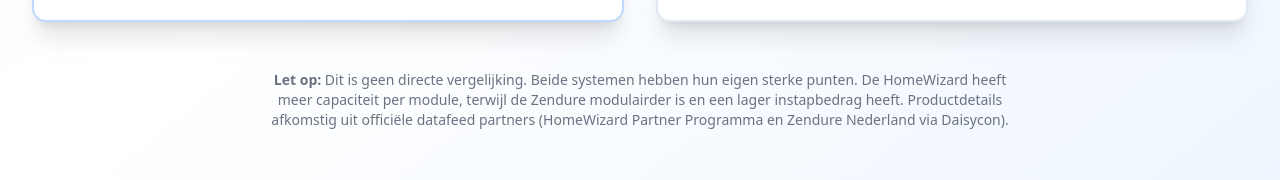
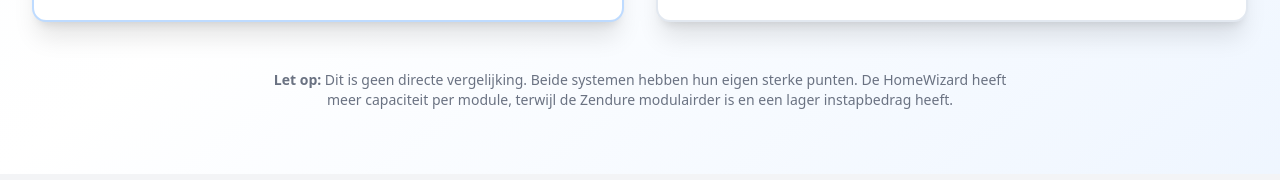
Before and after one commit to jjscholtes/energievergelijker, a Next.js app: page /tool/batterij in a window 1280 px wide. Shown: the part 2911-3091 px from the top of the page. Built offline with nearby package versions, Linux system fonts and the light colour scheme.

Commit message:
Verwijder datafeed partners zin uit BatteryProductShowcase

```diff
--- a/src/components/tool/BatteryProductShowcase.tsx
+++ b/src/components/tool/BatteryProductShowcase.tsx
@@ -197,7 +197,6 @@
           <p className="text-sm text-gray-500 max-w-3xl mx-auto">
             <strong>Let op:</strong> Dit is geen directe vergelijking. Beide systemen hebben hun eigen sterke punten.
             De HomeWizard heeft meer capaciteit per module, terwijl de Zendure modulairder is en een lager instapbedrag heeft.
-            Productdetails afkomstig uit officiële datafeed partners (HomeWizard Partner Programma en Zendure Nederland via Daisycon).
           </p>
         </div>
       </div>
```
